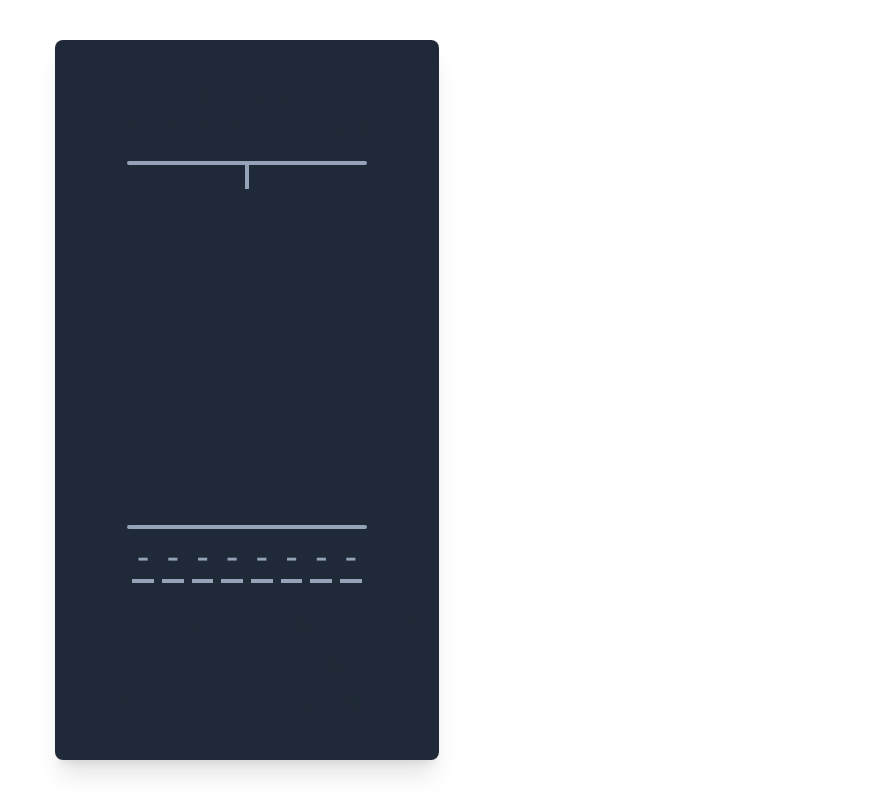
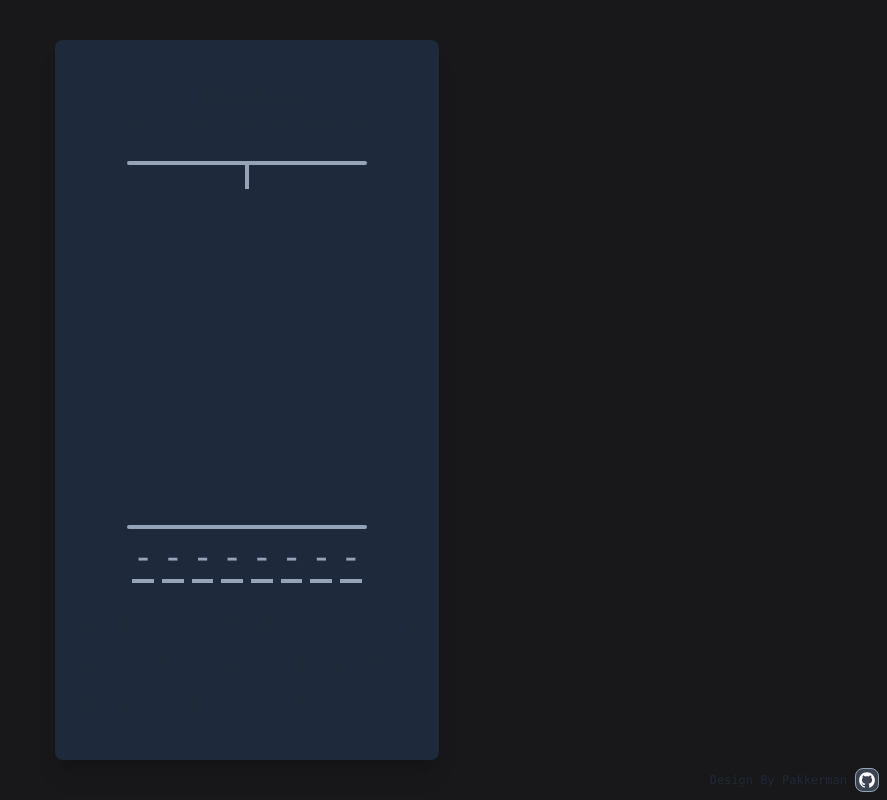
Before and after one commit to Pakkerman/hangman-game, a React (Vite) app: page / in a window 1280 px wide. Shown: the whole page, without its empty margins (393-1280 px from the left). Built offline with nearby package versions, Linux system fonts and the light colour scheme.

Commit message:
UPDATE: Small UI changes ADDED: Info

```diff
--- a/package.json
+++ b/package.json
@@ -10,7 +10,6 @@
     "preview": "vite preview"
   },
   "dependencies": {
-    "@formkit/auto-animate": "1.0.0-beta.6",
     "daisyui": "^2.50.2",
     "react": "^18.2.0",
     "react-dom": "^18.2.0",
--- a/src/App.tsx
+++ b/src/App.tsx
@@ -3,6 +3,7 @@ import HangmanDrawing from './components/HangmanDrawing'
 import HangmanGuess from './components/HangmanGuess'
 import Keyboard from './components/Keyboard'
 import wordList from './data/wordList.json'
+import Info from './components/Info'
 
 const initialAnswer: string = getWord()
 
@@ -33,10 +34,10 @@ function App() {
 
   return (
     <>
-      <div className=" flex h-[100svh] flex-col justify-center ">
+      <div className=" flex h-[100svh] flex-col justify-center bg-zinc-900 ">
         <div
           // data-theme="luxury"
-          className="mx-auto flex h-[100svh] w-full flex-col items-center justify-center rounded-lg bg-gray-800 p-4 font-mono shadow-xl sm:h-[90svh] sm:w-96"
+          className="mx-auto flex h-[100svh] w-full flex-col items-center justify-center rounded-lg bg-slate-800 p-4 font-mono shadow-xl sm:h-[90svh] sm:w-96"
         >
           <h1 className="text-2xl">Hangman</h1>
           <h1 className="text-1xl">Dont leave the man hanging</h1>
@@ -57,6 +58,9 @@ function App() {
             onGameRestart={gameRestart}
             isGameover={isGameover}
           />
+          <div className="fixed bottom-2 right-2">
+            <Info />
+          </div>
         </div>
       </div>
     </>
--- /dev/null
+++ b/src/components/Info.tsx
@@ -0,0 +1,16 @@
+import { AiFillGithub } from 'react-icons/ai'
+
+const Info = () => {
+  return (
+    <div className="flex items-center space-x-2">
+      <div className="text-xs">Design By Pakkerman</div>
+      <div className="btn-square btn-xs btn border-slate-400 p-[1px]">
+        <a href="https://github.com/Pakkerman?tab=repositories" target="_blank">
+          <AiFillGithub size={18} />
+        </a>
+      </div>
+    </div>
+  )
+}
+
+export default Info
--- a/src/components/Keyboard.tsx
+++ b/src/components/Keyboard.tsx
@@ -1,6 +1,5 @@
 import { useEffect } from 'react'
 import { RxReset } from 'react-icons/rx'
-import { useAutoAnimate } from '@formkit/auto-animate/react'
 
 const KEYS = [
   'q',
@@ -47,8 +46,6 @@ export default function Keyboard({
   onGameRestart,
   isGameover,
 }: KeyboardPropes) {
-  const [animationParent] = useAutoAnimate()
-
   useEffect(() => {
     document.addEventListener('keydown', handleKeypress)
     return () => {
@@ -74,12 +71,12 @@ export default function Keyboard({
 
   return (
     <div
-      ref={animationParent}
+      // ref={animationParent}
       id="keyboard"
       className="grid w-[350px] grid-cols-10 place-content-center gap-2"
     >
       {KEYS.map((key, index) => {
-        // Use empty key to offset grid cols
+        // Use empty key to offset grid col
         if (key === '') return <div key={index}></div>
 
         let buttonStyle = ''
@@ -102,7 +99,7 @@ export default function Keyboard({
       })}
       <button
         onClick={onGameRestart}
-        className="btn-outline btn-sm btn col-span-2 h-8 w-16 font-mono text-lg"
+        className=" btn-outline btn-sm btn h-8 w-16 font-mono text-lg "
       >
         <RxReset className="scale-[1.25]" />
       </button>
```
Also changed, not shown: 1 other file (tests, documents, lock files or other folders).
